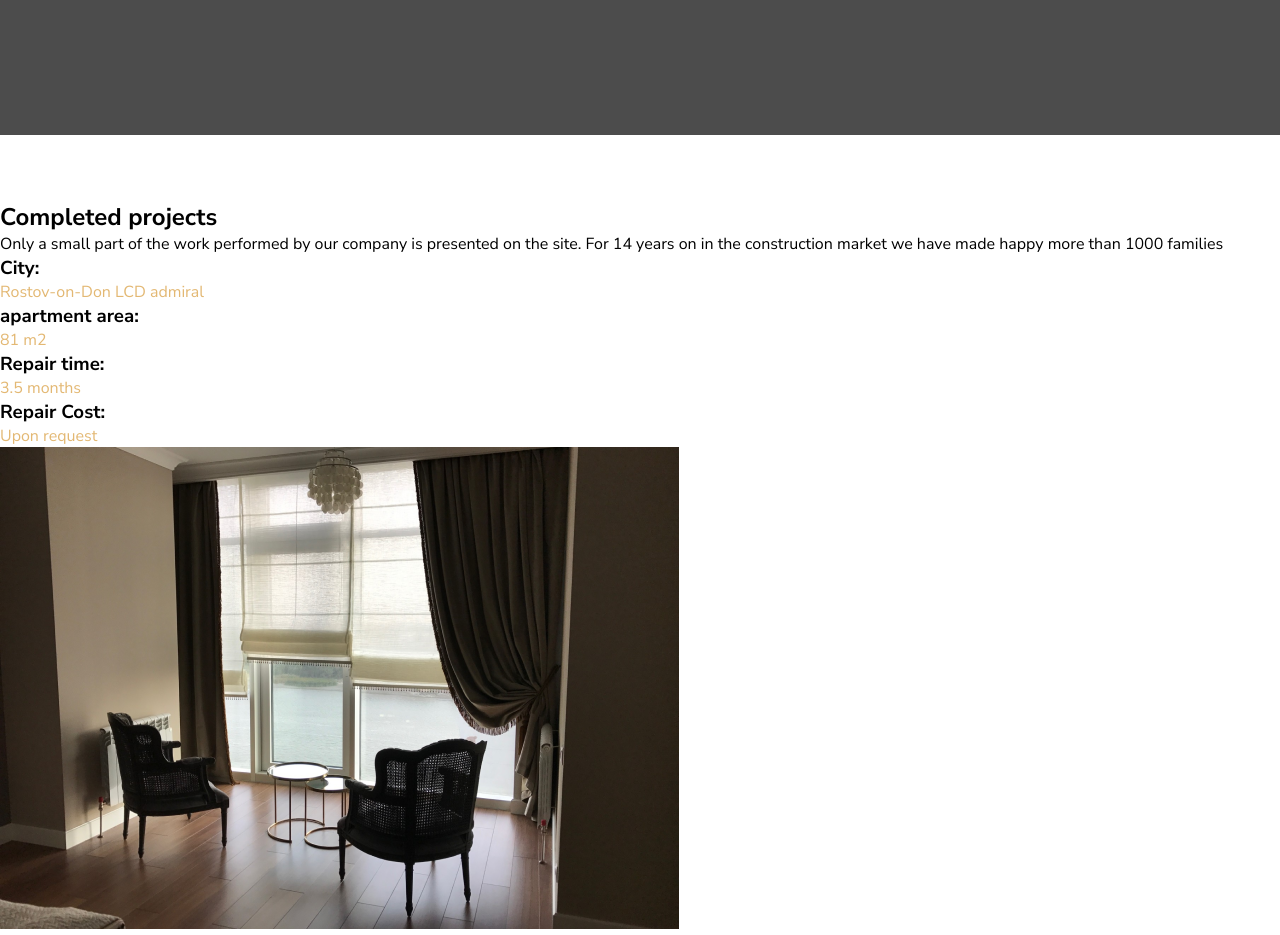
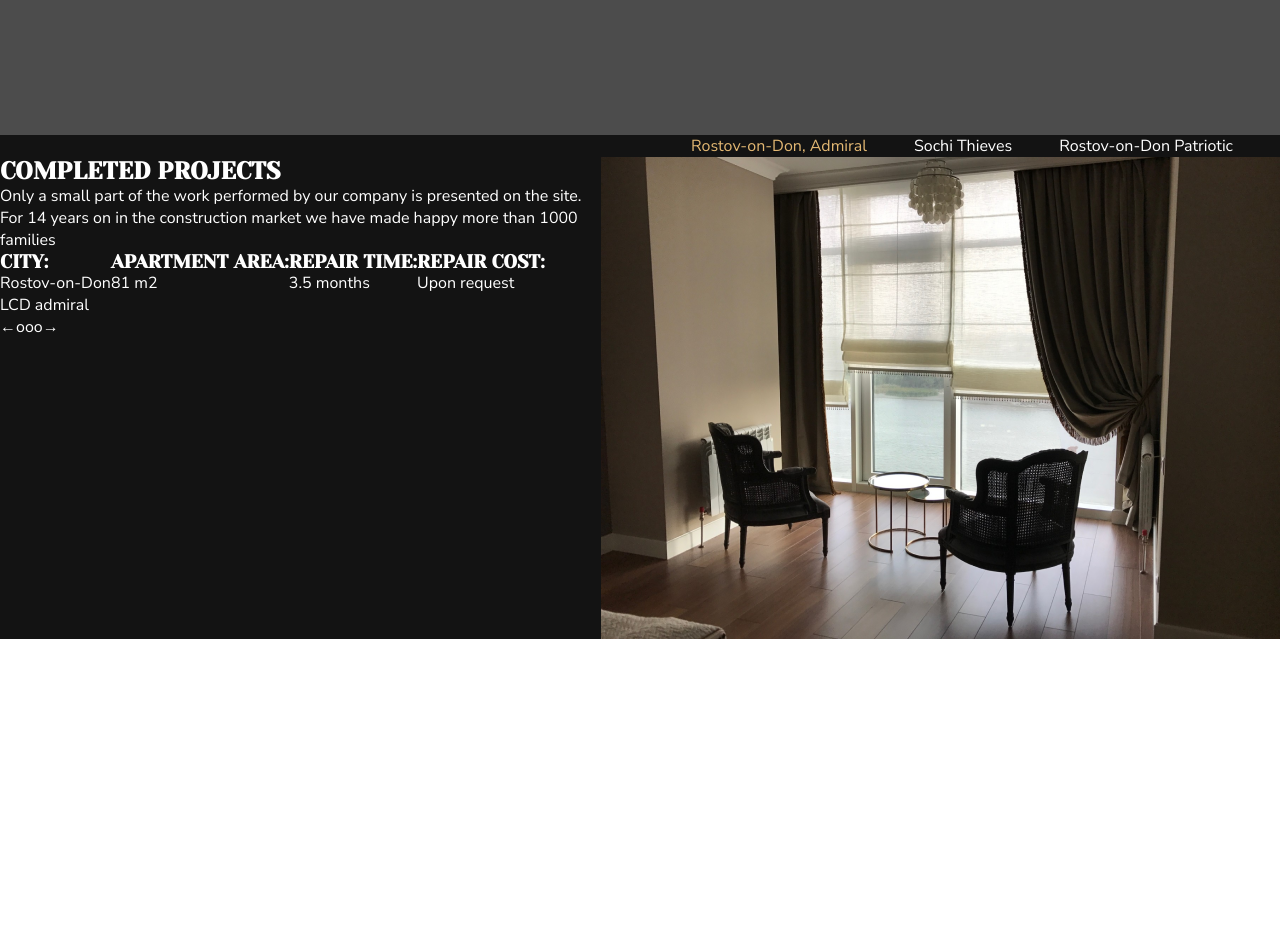
Before and after one commit to AndrewMosh/landing-repair, a plain HTML site: page index.html in a window 1280 px wide. Shown: the part 660-1595 px from the top of the page. After the commit the page ends 1299 px from the top, so only its background shows below. Drawn offline with Linux system fonts and the light colour scheme.

Commit message:
section2 styles added

```diff
--- a/index.html
+++ b/index.html
@@ -53,14 +53,14 @@
     </section>
     <!-------------------------------section 2------------------------->
     <section class="sect2">
-      <div class="container3">
+      <div class="container3 textwhite">
         <ul>
-          <li><a href="">Rostov-on-Don, Admiral</a></li>
+          <li><a class="current" href="">Rostov-on-Don, Admiral</a></li>
           <li><a href="">Sochi Thieves</a></li>
           <li><a href="">Rostov-on-Don Patriotic</a></li>
         </ul>
 
-        <div>
+        <div class="completed">
           <div>
             <h2>Completed projects</h2>
             <p>
@@ -68,22 +68,33 @@
               presented on the site. For 14 years on in the construction market
               we have made happy more than 1000 families
             </p>
+            <div class="info">
               <div>
                 <h3>City:</h3>
-              <span>Rostov-on-Don LCD admiral</span>
+                <span
+                  >Rostov-on-Don <br />
+                  LCD admiral</span
+                >
+              </div>
+              <div>
                 <h3>apartment area:</h3>
                 <span>81 m2</span>
+              </div>
+              <div>
                 <h3>Repair time:</h3>
                 <span>3.5 months</span>
+              </div>
+              <div>
                 <h3>Repair Cost:</h3>
                 <span>Upon request</span>
-              <div>
-                <h3></h3>
-                <span></span>
               </div>
             </div>
+            <p>
+              <span>&larr;</span><span>o</span><span>o</span
+              ><span>o</span>&rarr;<span></span>
+            </p>
           </div>
-          <img src="images/pic2.png" alt="" />
+          <img class="hall" src="images/pic2.png" alt="cozy hall" />
         </div>
       </div>
     </section>
--- a/styles.css
+++ b/styles.css
@@ -19,7 +19,9 @@ button:hover {
   background-color: white;
   color: #e3b873;
 }
-h1 {
+h1,
+h2,
+h3 {
   font-family: "Yeseva One", cursive;
   color: white;
   text-transform: uppercase;
@@ -28,11 +30,9 @@ section,
 header {
   margin: 0 auto;
 }
-span {
-  color: #e3b873;
-}
 
-nav ul {
+nav ul,
+ul {
   display: flex;
 }
 a {
@@ -123,7 +123,22 @@ header {
   font-style: italic;
 }
 /*-------------------section 2------------------------------------*/
-
+.sect2 {
+  background-color: #131313;
+}
+.container3 ul {
+  justify-content: flex-end;
+}
+.completed {
+  display: flex;
+}
+.hall {
+  max-width: 100%;
+}
+.info {
+  display: flex;
+  flex-wrap: wrap;
+}
 /*-----------------мобильная версия с 320px по 1250px-------------*/
 @media only screen and (max-width: 1250px) and (min-width: 1083px) {
   .request {
```
Lines whose indentation alone changed are shown as unchanged.
